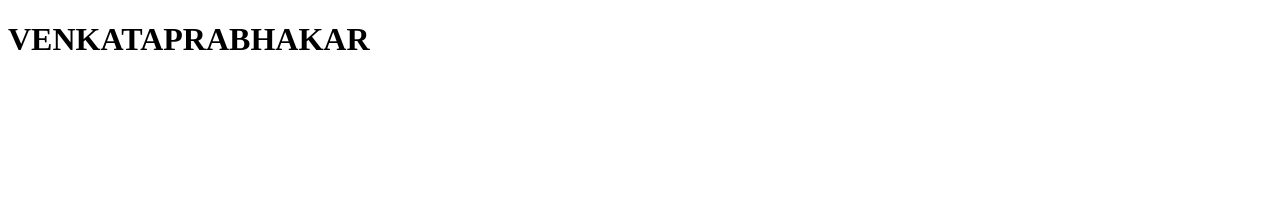
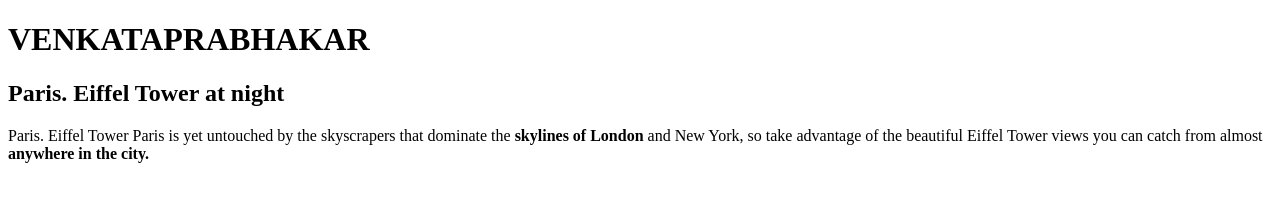
Before and after one commit to 44-563-WebApps-F21/webapps-f21-assignment-3-VenkataPrabhakar, a plain HTML site: page index.html in a window 1280 px wide. Drawn offline with Linux system fonts and the light colour scheme.

Commit message:
Update index.html

```diff
--- a/index.html
+++ b/index.html
@@ -5,5 +5,10 @@
  </head>
 <body>
      <h1>VENKATAPRABHAKAR</h1>
+     <h2>Paris. Eiffel Tower at night</h2>
+     <p>
+      Paris. Eiffel Tower Paris is yet untouched by the skyscrapers that dominate the <b>skylines of London</b> and New York,
+      so take advantage of the beautiful Eiffel Tower views you can catch from almost <b>anywhere in the city.</b>
+     </p>
 </body>
 </html>
```
